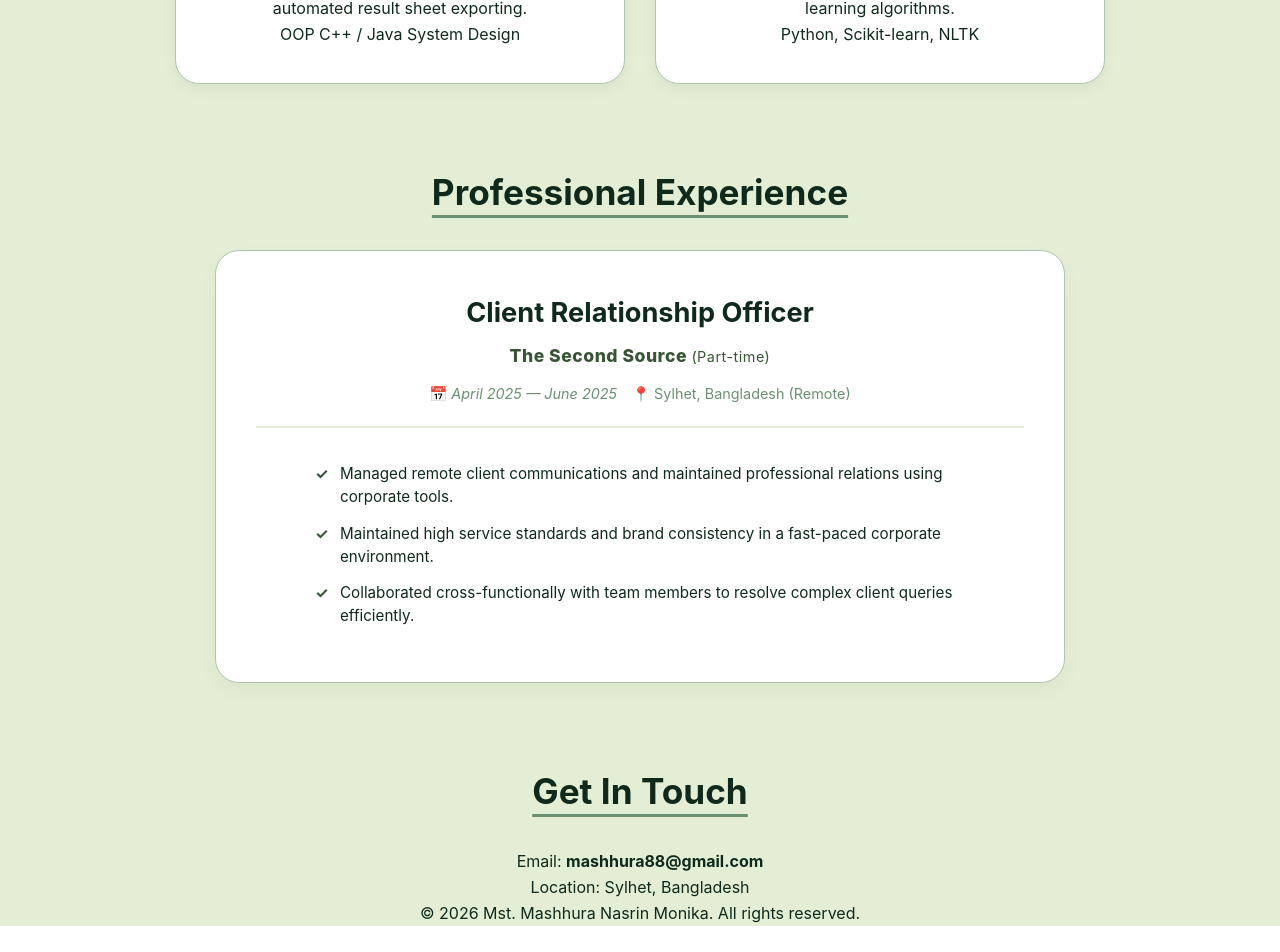
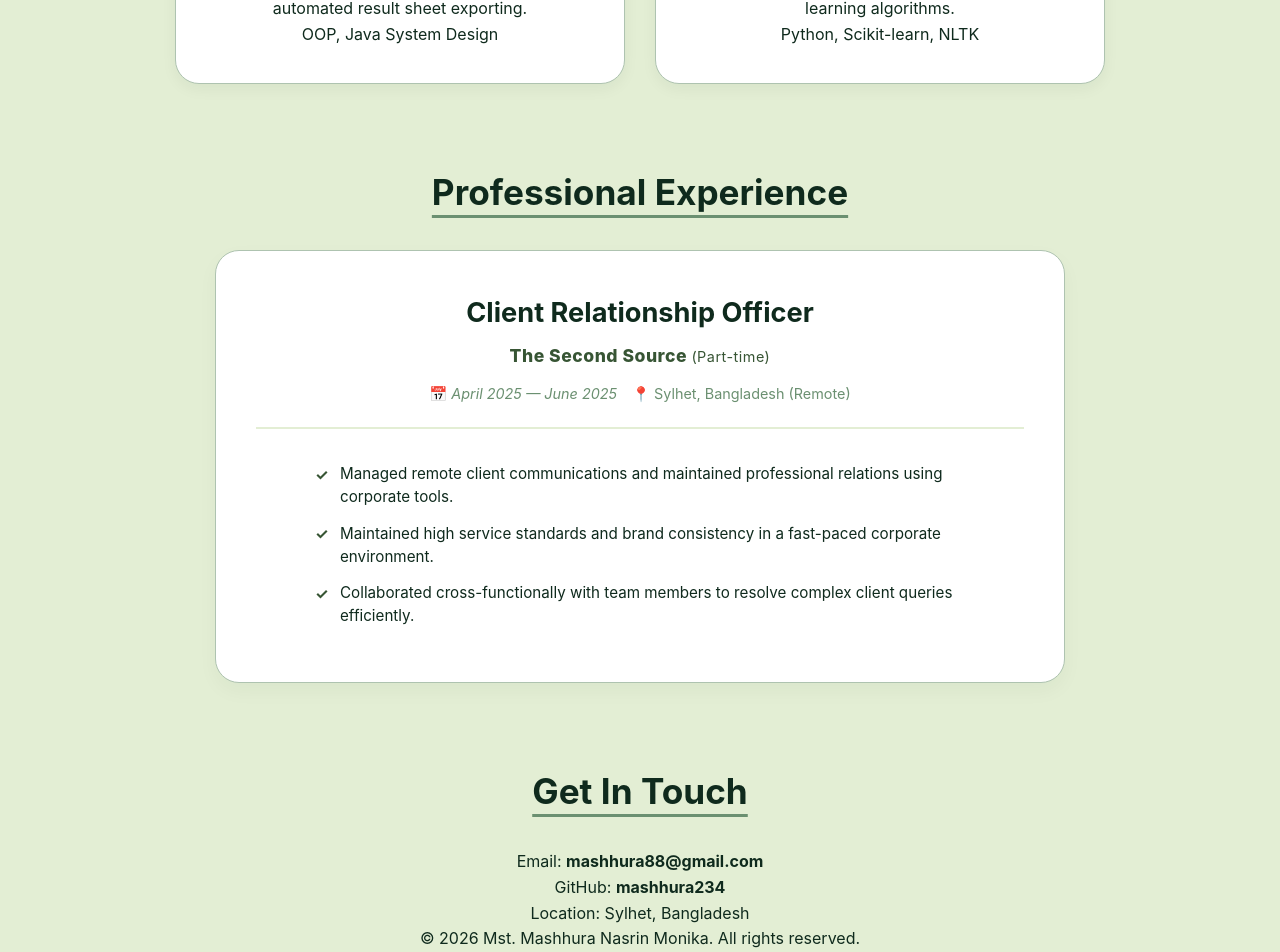
Before and after one commit to mashhura234/my_portfolio, a React (Vite) app: page / in a window 1280 px wide. Shown: the part 2579-3531 px from the top of the page. Before the commit the page ends 3505 px from the top, so only its background shows below. Built offline with nearby package versions, Linux system fonts and the light colour scheme; the HTML template or start-up script is replaced by a standard one; a web font is replaced by a local one.

Commit message:
add github id in Contact & modify in Projects

```diff
--- a/src/components/Contact.jsx
+++ b/src/components/Contact.jsx
@@ -6,7 +6,7 @@ const Contact = () => (
       <h2 className="section-title">Get In Touch</h2>
       <div className="card">
         <p>Email: <strong>mashhura88@gmail.com</strong></p>
-
+        <p>GitHub: <strong>mashhura234</strong></p>
         <p>Location: Sylhet, Bangladesh</p>
       </div>
     </div>
--- a/src/components/Projects.jsx
+++ b/src/components/Projects.jsx
@@ -5,7 +5,7 @@ const Projects = () => {
     {
       title: "Attendance Tracker",
       details: "A comprehensive management system with Admin, Teacher, and Student panels, featuring automated result sheet exporting.",
-      tech: "OOP C++ / Java System Design"
+      tech: "OOP, Java System Design"
     },
     {
       title: "AI Book Genre Classification",
```
